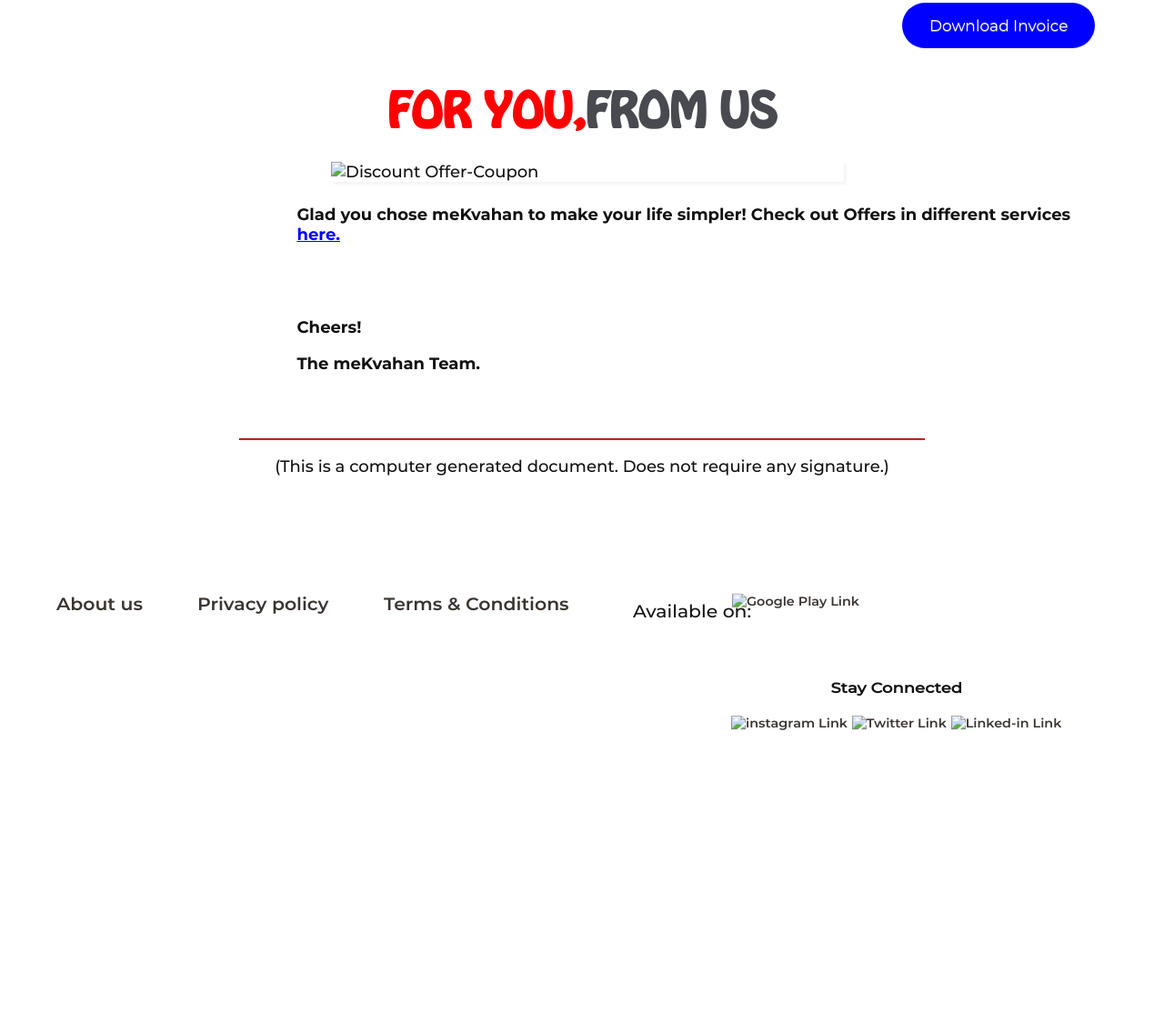
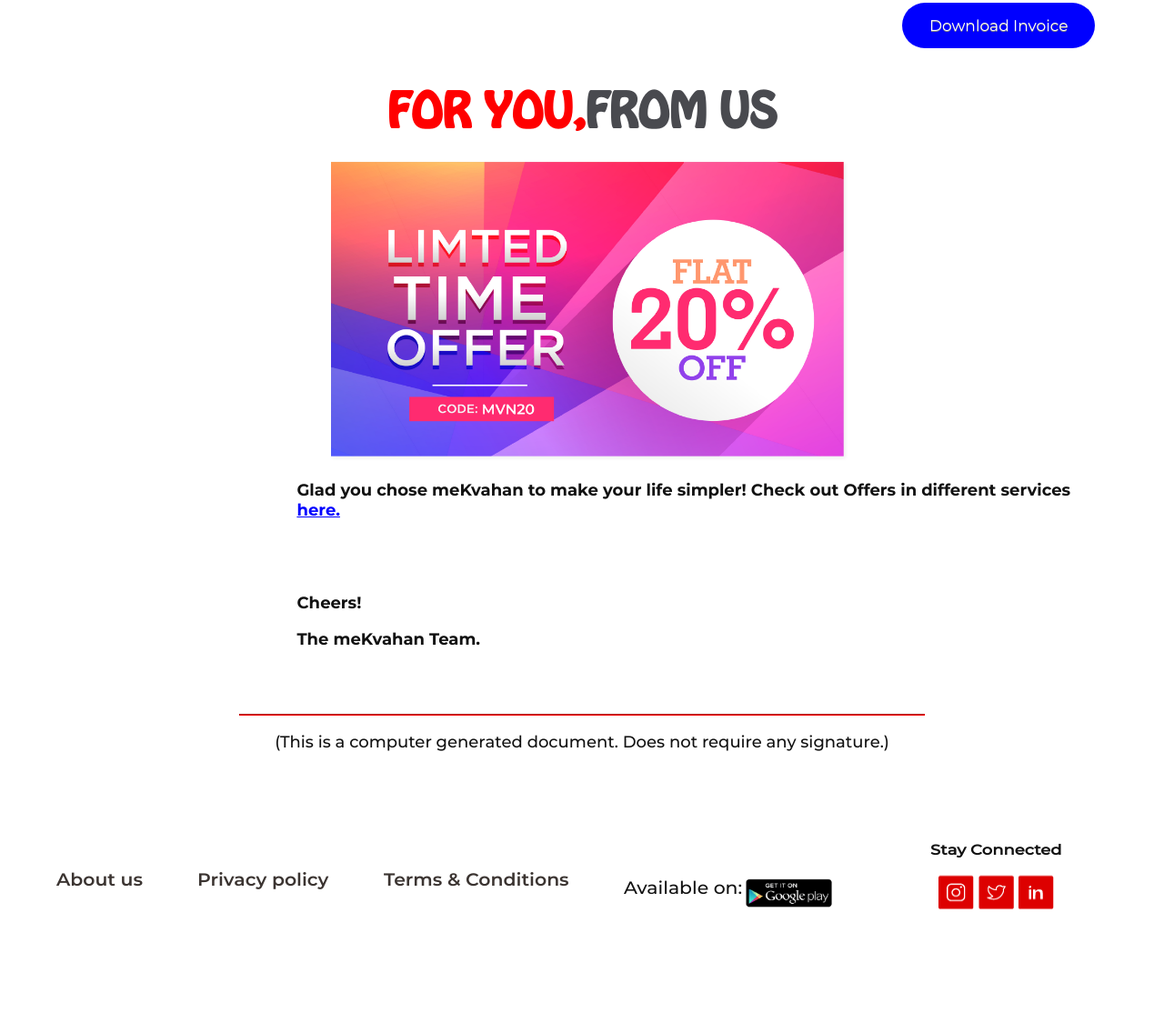
Before and after one commit to aniquehussain/Trial-M, a plain HTML site: page index.html in a window 1280 px wide. Shown: the part 1315-2440 px from the top of the page at 91% size. Before the commit the page ends 2158 px from the top, so only its background shows below. Drawn offline with Linux system fonts and the light colour scheme.

Commit message:
Update index.html

```diff
--- a/index.html
+++ b/index.html
@@ -408,7 +408,7 @@
 font-family: Montserrat-Medium;
 overflow-x: hidden;
 font-size: 12px;
-color: #111;background-image: url('asset/Asset 9.svg');
+color: #111;background-image: url('./Asset 9.svg');
 background-repeat: no-repeat;
 background-position: 50% 32%;
 background-size: 100%;">
@@ -416,7 +416,7 @@
   <header>
     <img class="logo" style="width: 13%;
     float: left;
-    padding: 7% 3% 1% 3%;" src="asset/Asset 1hdpi.png" alt="meKvahan logo">
+    padding: 7% 3% 1% 3%;" src="./Asset 1hdpi.png" alt="meKvahan logo">
 
     <h1 class="title" style="color: red;
     text-align: center;
@@ -634,7 +634,7 @@
         margin-left: auto;
         margin-right: auto;
         display: block;
-        box-shadow: 2px 2px 4px #f0f0f0;" src="asset/Asset 3hdpi.png" alt="Discount Offer-Coupon">
+        box-shadow: 2px 2px 4px #f0f0f0;" src="./Asset 3hdpi.png" alt="Discount Offer-Coupon">
 
       <p class="for-desc" style="font-weight: Bold;
       font-family: Montserrat-Bold;
@@ -705,7 +705,7 @@
         font-weight: bold;" href="#"><img class="play-ico" style="  width:120px;
         position: absolute;
         top: 1rem;
-        left: 30%;" src="asset/Asset 4xhdpi.png" alt="Google Play Link"></a>
+        left: 30%;" src="./Asset 4xhdpi.png" alt="Google Play Link"></a>
       </li>
 
       <li style="  list-style: none;
@@ -718,19 +718,19 @@
       font-size: 1.2rem;
       padding: 2rem;
       font-family: Montserrat-SemiBold;
-      font-weight: bold;" href="#"><img class="icon-li" src="asset/Asset 6mdpi.png" alt="instagram Link"></a>
+      font-weight: bold;" href="#"><img class="icon-li" src="./Asset 6mdpi.png" alt="instagram Link"></a>
         <a style="color: #3b3431;
       text-decoration: none;
       font-size: 1.2rem;
       padding: 2rem;
       font-family: Montserrat-SemiBold;
-      font-weight: bold;" href="#"><img class="icon-li" src="asset/Asset 7mdpi.png " alt="Twitter Link"></a>
+      font-weight: bold;" href="#"><img class="icon-li" src="./Asset 7mdpi.png " alt="Twitter Link"></a>
         <a style="color: #3b3431;
       text-decoration: none;
       font-size: 1.2rem;
       padding: 2rem;
       font-family: Montserrat-SemiBold;
-      font-weight: bold;" href="#"><img class="icon-li" src="asset/Asset 8mdpi.png" alt="Linked-in Link"></a>
+      font-weight: bold;" href="#"><img class="icon-li" src="./Asset 8mdpi.png" alt="Linked-in Link"></a>
       </li>
     </ul>
   </footer>
```
